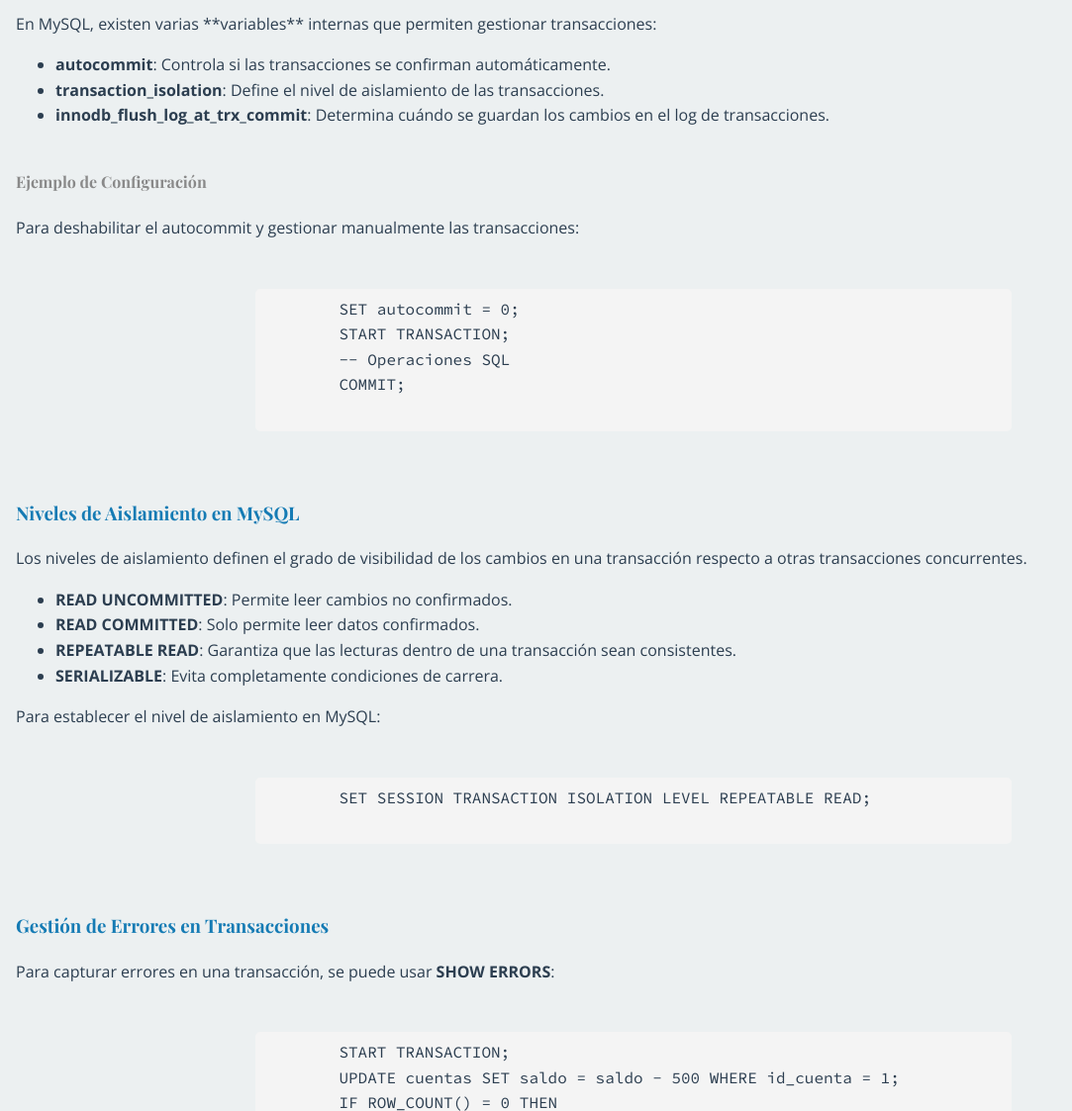
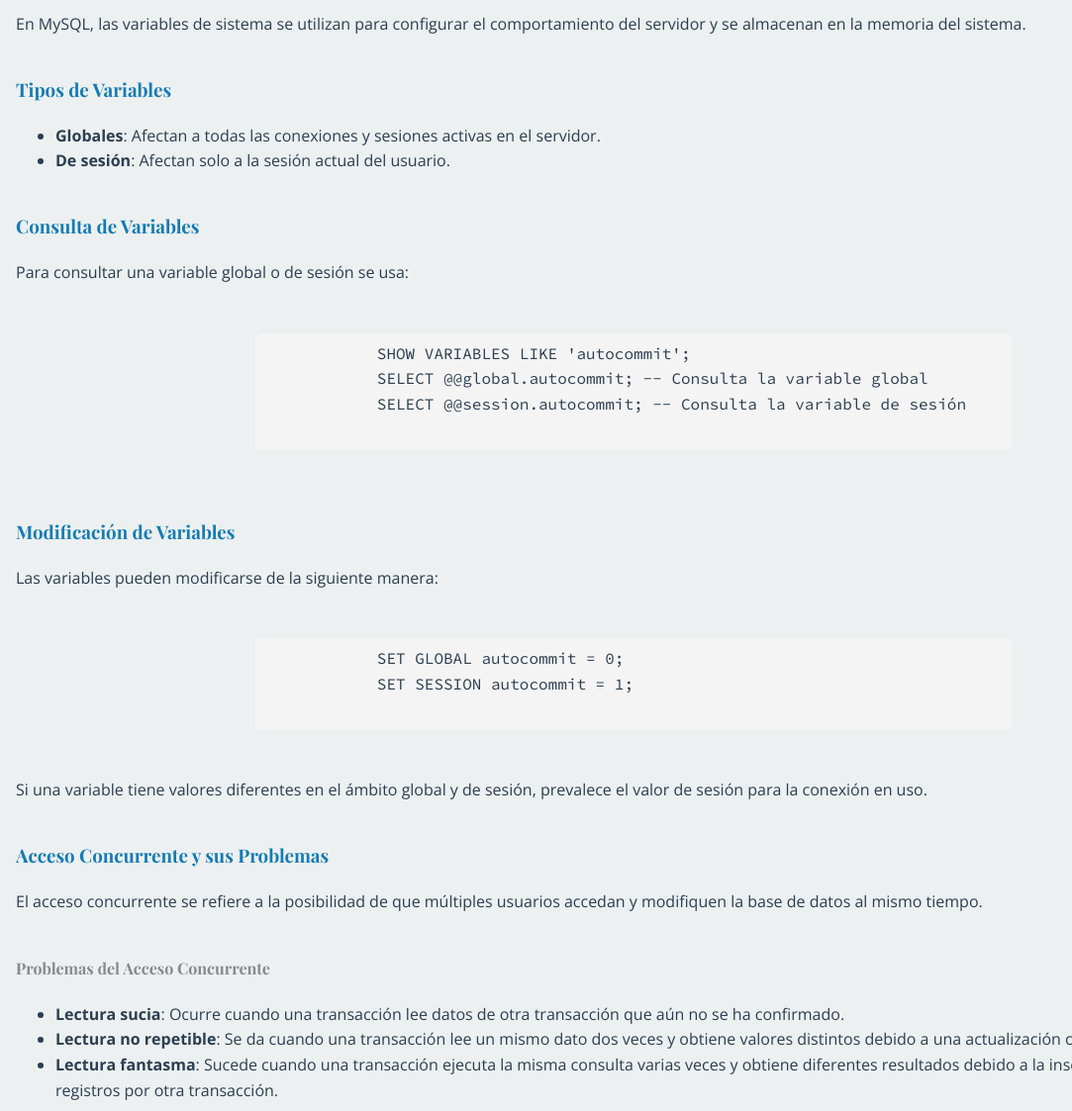
Before and after one commit to dexpositofp/fp2024, a plain HTML site: page BDA/dcl.html in a window 1280 px wide. Shown: the part 7660-8783 px from the top of the page at 99% size, without its empty margins (0-1083 px from the left). Drawn offline with nearby package versions, Linux system fonts and the light colour scheme.

Commit message:
tcl modificado

```diff
--- a/BDA/dcl.html
+++ b/BDA/dcl.html
@@ -272,41 +272,56 @@
     </pre>
 
     <h3>Variables en MySQL para Control de Transacciones</h3>
-    <p>En MySQL, existen varias **variables** internas que permiten gestionar transacciones:</p>
+    <p>En MySQL, las variables de sistema se utilizan para configurar el comportamiento del servidor y se almacenan en la memoria del sistema.</p>
+        <h3>Tipos de Variables</h3>
+        <ul>
+            <li><span class="resaltar">Globales</span>: Afectan a todas las conexiones y sesiones activas en el servidor.</li>
+            <li><span class="resaltar">De sesión</span>: Afectan solo a la sesión actual del usuario.</li>
+        </ul>
+        <h3>Consulta de Variables</h3>
+        <p>Para consultar una variable global o de sesión se usa:</p>
+        <pre>
+            SHOW VARIABLES LIKE 'autocommit';
+            SELECT @@global.autocommit; -- Consulta la variable global
+            SELECT @@session.autocommit; -- Consulta la variable de sesión
+        </pre>
+        <h3>Modificación de Variables</h3>
+        <p>Las variables pueden modificarse de la siguiente manera:</p>
+        <pre>
+            SET GLOBAL autocommit = 0;
+            SET SESSION autocommit = 1;
+        </pre>
+        <p>Si una variable tiene valores diferentes en el ámbito global y de sesión, prevalece el valor de sesión para la conexión en uso.</p>
 
+
+    <section id="acceso_concurrente">
+        <h3>Acceso Concurrente y sus Problemas</h3>
+        <p>El acceso concurrente se refiere a la posibilidad de que múltiples usuarios accedan y modifiquen la base de datos al mismo tiempo.</p>
+        <h4>Problemas del Acceso Concurrente</h4>
         <ul>
-        <li><span class="resaltar">autocommit</span>: Controla si las transacciones se confirman automáticamente.</li>
-        <li><span class="resaltar">transaction_isolation</span>: Define el nivel de aislamiento de las transacciones.</li>
-        <li><span class="resaltar">innodb_flush_log_at_trx_commit</span>: Determina cuándo se guardan los cambios en el log de transacciones.</li>
+            <li><span class="resaltar">Lectura sucia</span>: Ocurre cuando una transacción lee datos de otra transacción que aún no se ha confirmado.</li>
+            <li><span class="resaltar">Lectura no repetible</span>: Se da cuando una transacción lee un mismo dato dos veces y obtiene valores distintos debido a una actualización concurrente.</li>
+            <li><span class="resaltar">Lectura fantasma</span>: Sucede cuando una transacción ejecuta la misma consulta varias veces y obtiene diferentes resultados debido a la inserción o eliminación de registros por otra transacción.</li>
         </ul>
+    </section>
 
-    <h4>Ejemplo de Configuración</h4>
-    <p>Para deshabilitar el autocommit y gestionar manualmente las transacciones:</p>
-
-    <pre>
-        SET autocommit = 0;
-        START TRANSACTION;
-        -- Operaciones SQL
-        COMMIT;
-    </pre>
-
+    <section id="niveles_aislamiento">
         <h3>Niveles de Aislamiento en MySQL</h3>
-    <p>Los niveles de aislamiento definen el grado de visibilidad de los cambios en una transacción respecto a otras transacciones concurrentes.</p>
-
+        <p>Para evitar los problemas anteriores, MySQL ofrece distintos niveles de aislamiento de transacciones:</p>
         <ul>
-        <li><span class="resaltar">READ UNCOMMITTED</span>: Permite leer cambios no confirmados.</li>
-        <li><span class="resaltar">READ COMMITTED</span>: Solo permite leer datos confirmados.</li>
-        <li><span class="resaltar">REPEATABLE READ</span>: Garantiza que las lecturas dentro de una transacción sean consistentes.</li>
-        <li><span class="resaltar">SERIALIZABLE</span>: Evita completamente condiciones de carrera.</li>
+            <li><span class="resaltar">READ UNCOMMITTED</span>: No evita ninguno de los problemas de acceso concurrente.</li>
+            <li><span class="resaltar">READ COMMITTED</span>: Evita lecturas sucias, pero permite lecturas no repetibles y fantasmas.</li>
+            <li><span class="resaltar">REPEATABLE READ</span>: Evita lecturas sucias y no repetibles, pero no evita fantasmas.</li>
+            <li><span class="resaltar">SERIALIZABLE</span>: El nivel más estricto, evita todos los problemas de concurrencia.</li>
         </ul>
-
-    <p>Para establecer el nivel de aislamiento en MySQL:</p>
-
+        <h4>Cambio de Nivel de Aislamiento</h4>
         <pre>
             SET SESSION TRANSACTION ISOLATION LEVEL REPEATABLE READ;
+            SET GLOBAL TRANSACTION ISOLATION LEVEL SERIALIZABLE;
         </pre>
+    </section>
 
-    <h3>Gestión de Errores en Transacciones</h3>
+    <h4>Gestión de Errores en Transacciones</h4>
     <p>Para capturar errores en una transacción, se puede usar <span class="resaltar">SHOW ERRORS</span>:</p>
 
     <pre>
```
Lines whose indentation alone changed are shown as unchanged.
